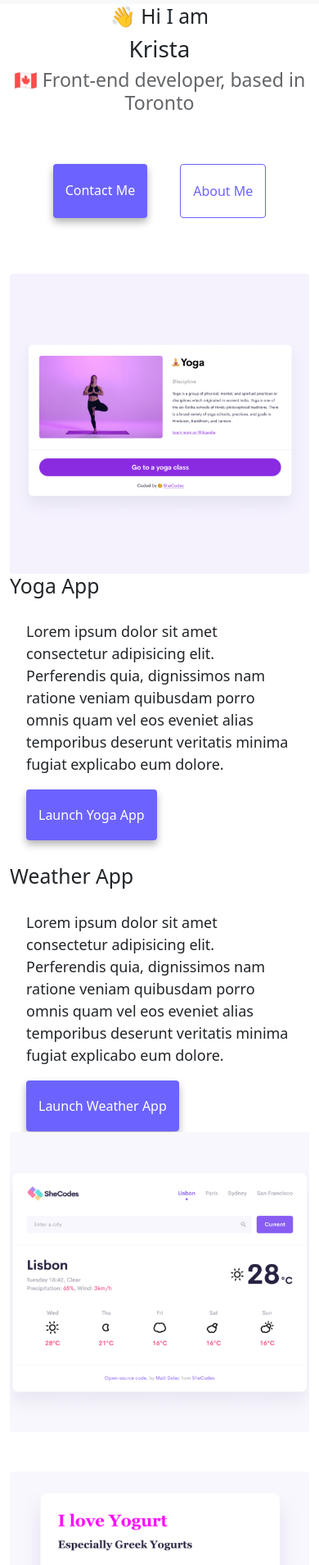
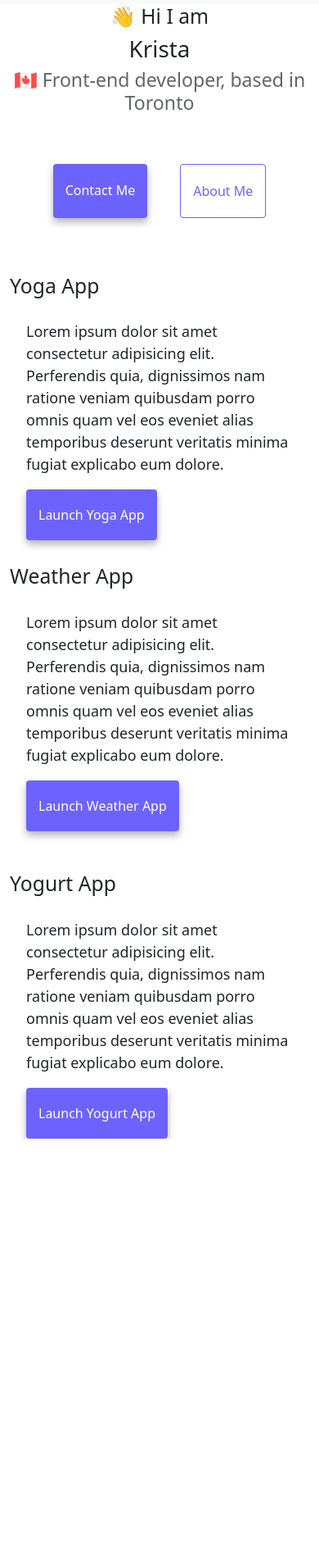
Before and after one commit to k-tuerk/portfolio, a plain HTML site: page index.html in a window 390 px wide. Shown: the part 51-1960 px from the top of the page at 82% size. After the commit the page ends 1440 px from the top, so only its background shows below. Drawn offline with nearby package versions, Linux system fonts and the light colour scheme.

Commit message:
hidden images when small screen

```diff
--- a/index.html
+++ b/index.html
@@ -49,7 +49,7 @@
     <div class="container">
         <div class="row mt-5">
             <div class="col-sm-6">
-                <img src="images/yoga.png" class="img-fluid rounded" alt="yoga app"/>
+                <img src="images/yoga.png" class="img-fluid rounded d-none d-sm-block" alt="yoga app"/>
             </div>
             <div class="col-sm-6">
                 <h2>Yoga App</h2>
@@ -78,12 +78,12 @@
                 </div>
             </div>
             <div class="col-sm-6">
-                <img src="images/weather.png" class="img-fluid rounded" alt="weather app"/>
+                <img src="images/weather.png" class="img-fluid rounded d-none d-sm-block" alt="weather app"/>
             </div>
         </div>
         <div class="row mt-5">
             <div class="col-sm-6">
-                <img src="images/yogurt.png" class="img-fluid rounded" alt="yogurt app"/>
+                <img src="images/yogurt.png" class="img-fluid rounded d-none d-sm-block" alt="yogurt app"/>
             </div>
             <div class="col-sm-6">
                 <h2>
```
